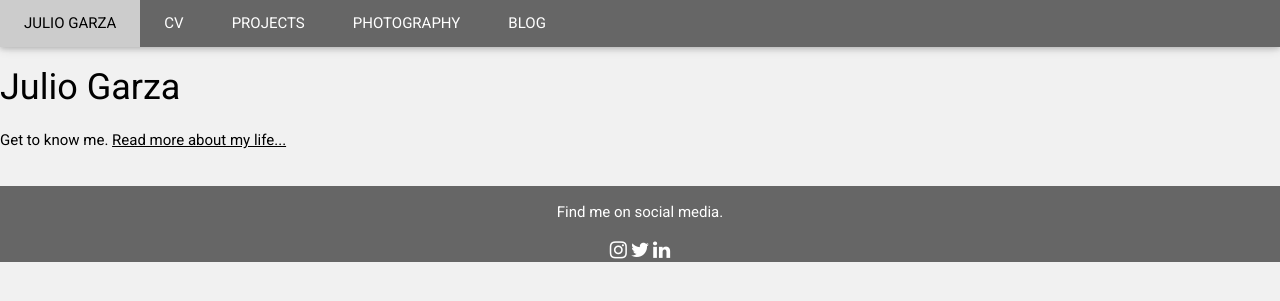
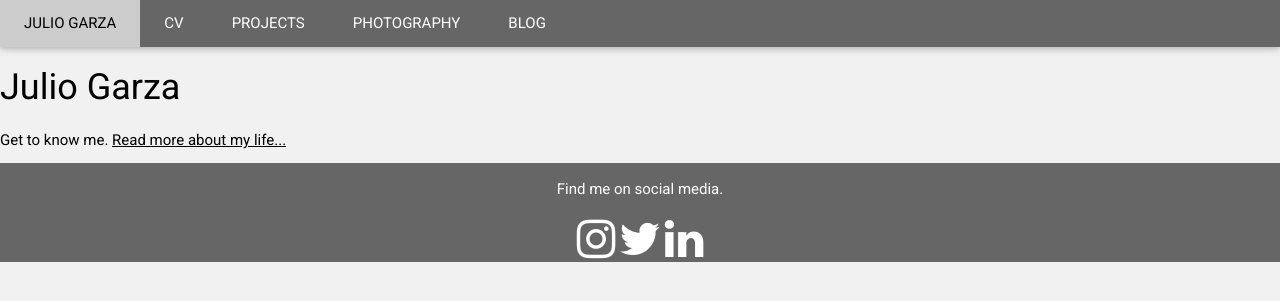
Before and after one commit to juliogarza/juliogarza.github.io, a Jekyll site: the page built from index.html, in a window 1280 px wide. Shown: the top 301 px of the page. Built offline with Jekyll 4.4.1, drawn with Linux system fonts in a browser that asks for light colours.

Commit message:
Update default.html

```diff
--- a/_layouts/default.html
+++ b/_layouts/default.html
@@ -53,9 +53,9 @@ html,body,h1,h2,h3,h4,h5,h6 {font-family: "Roboto", sans-serif}
 
 <footer class="w3-container w3-center w3-margin-top" style="color:#FFFFFF; background-color:#666666; position:absolute; bottom: 0px; left: 0px; right: 0px; margin-bottom: 0px;">
   <p>Find me on social media.</p>
-  <a href="https://www.instagram.com/julio16/?hl=en" target="_blank"><i class="fa fa-instagram fa-lg w3-hover-opacity"></i></a>
-  <a href="https://twitter.com/ElJulioGarza" target="_blank"><i class="fa fa-twitter fa-lg w3-hover-opacity"></i></a>
-  <a href="https://www.linkedin.com/in/juliocgarza" target="_blank"><i class="fa fa-linkedin fa-lg w3-hover-opacity"></i>
+  <a href="https://www.instagram.com/julio16/?hl=en" target="_blank"><i class="fa fa-instagram fa-3x w3-hover-opacity"></i></a>
+  <a href="https://twitter.com/ElJulioGarza" target="_blank"><i class="fa fa-twitter fa-3x w3-hover-opacity"></i></a>
+  <a href="https://www.linkedin.com/in/juliocgarza" target="_blank"><i class="fa fa-linkedin fa-3x w3-hover-opacity"></i>
 </footer></a>
 
 <script>
```
